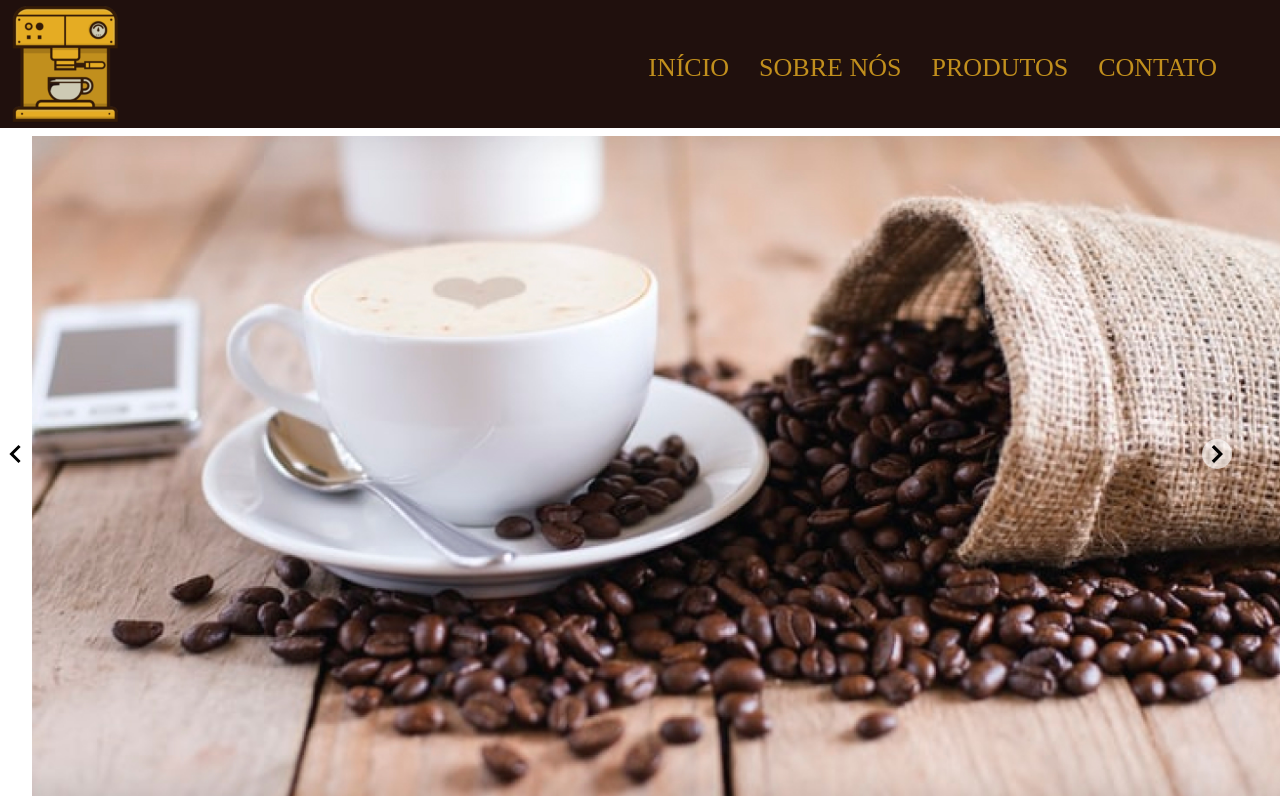
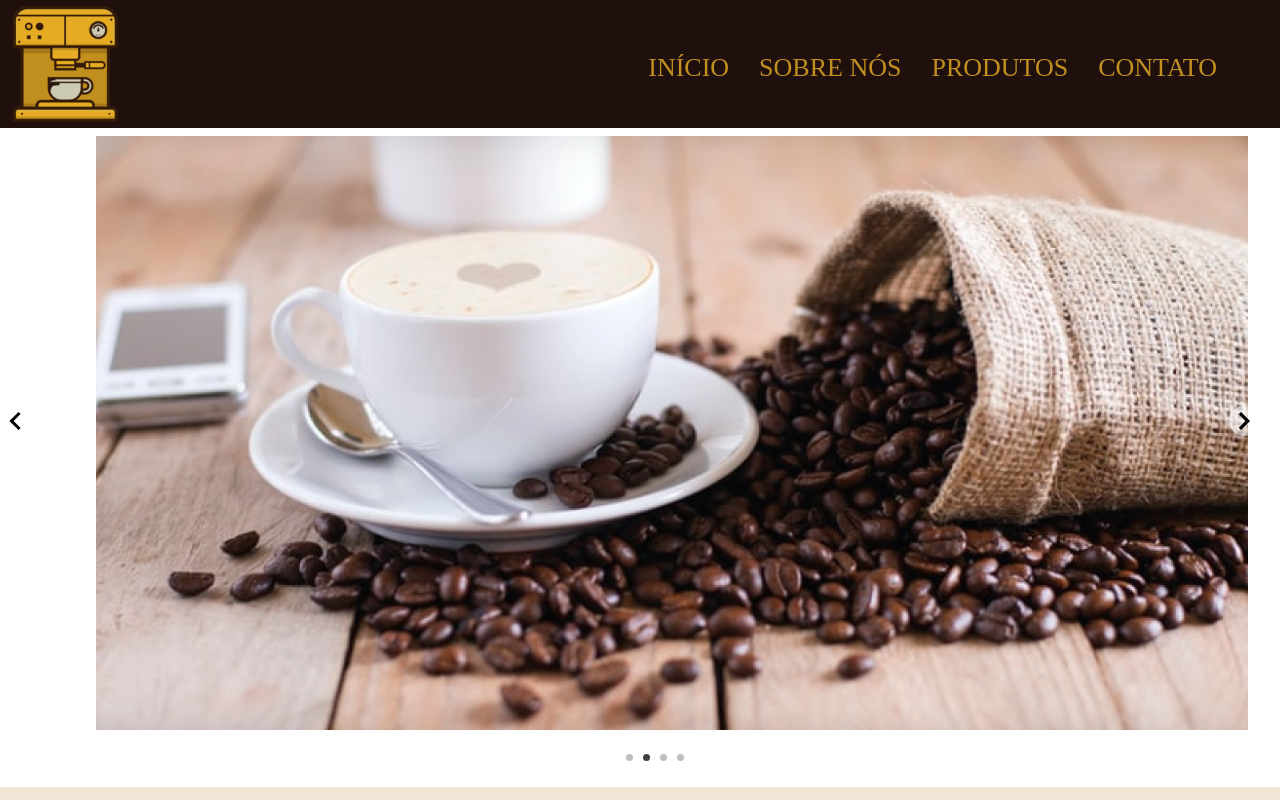
Before and after one commit to thaiis-souto7/VinhoDaArabia.io, a React (Create React App) app: page / in a window 1280 px wide. Shown: the top 800 px of the page. Built offline with nearby package versions, Linux system fonts and the light colour scheme; a web font is replaced by a local one.

Commit message:
add Hover a

```diff
--- a/src/App.css
+++ b/src/App.css
@@ -100,7 +100,10 @@ a:hover{
   .logo{
     height: 8rem;
     float: left;
+  }
 
+  a:hover{
+    color: rgb(255, 255, 255);
   }
 
 }
@@ -131,6 +134,10 @@ a:hover{
     margin-top: 1.5rem;
   }
 
+  a:hover{
+    color: rgb(255, 255, 255);
+  }
+
 }
 
 
@@ -158,7 +165,10 @@ html {
 /*******************
 02. BANNER
 *******************/
-
+.react-slideshow-container .default-nav:last-of-type {
+   margin-left: -1rem;
+   margin-right: 1.3rem;
+}
 
 .containerBanner {
   width: 100%;
@@ -167,7 +177,8 @@ html {
 }
 
 .containerBanner img {
-  width: 100%;
+  width: 90%;
+  margin: auto;
 }
 
 /*******************
```
